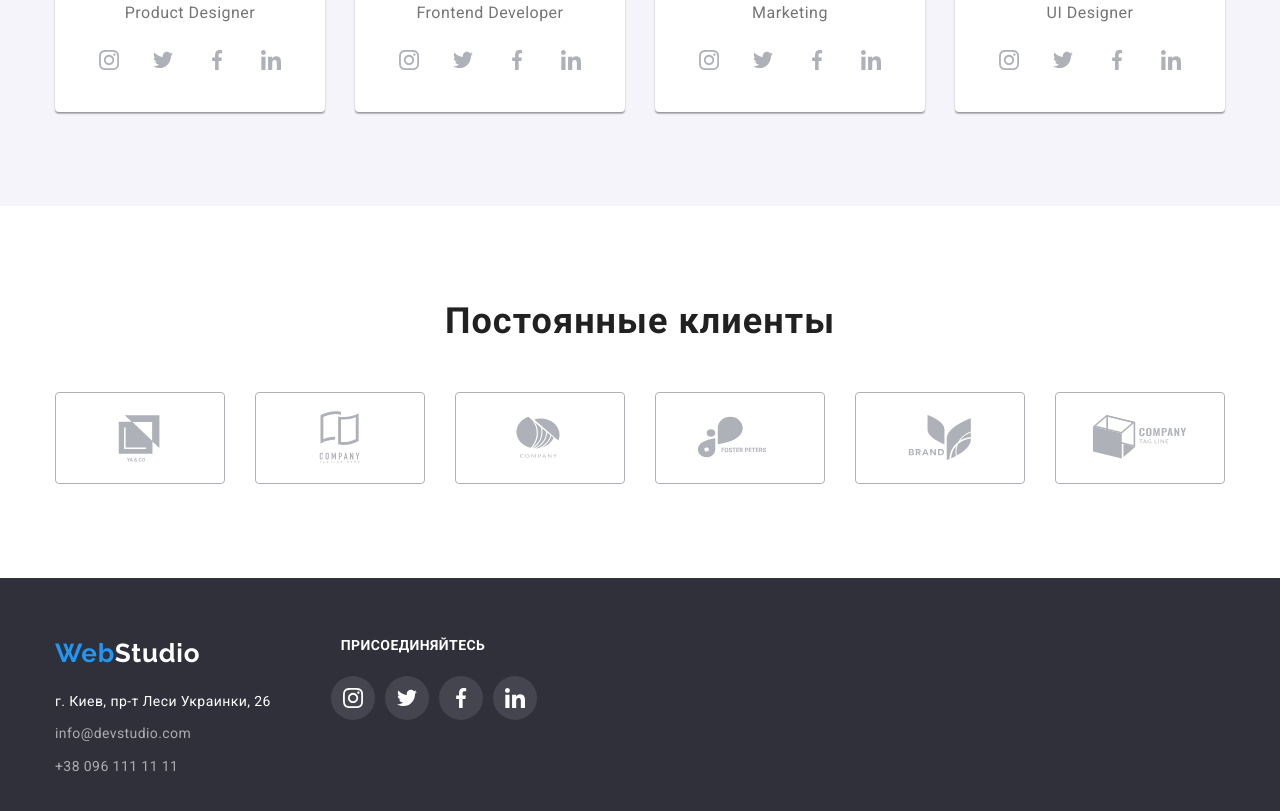
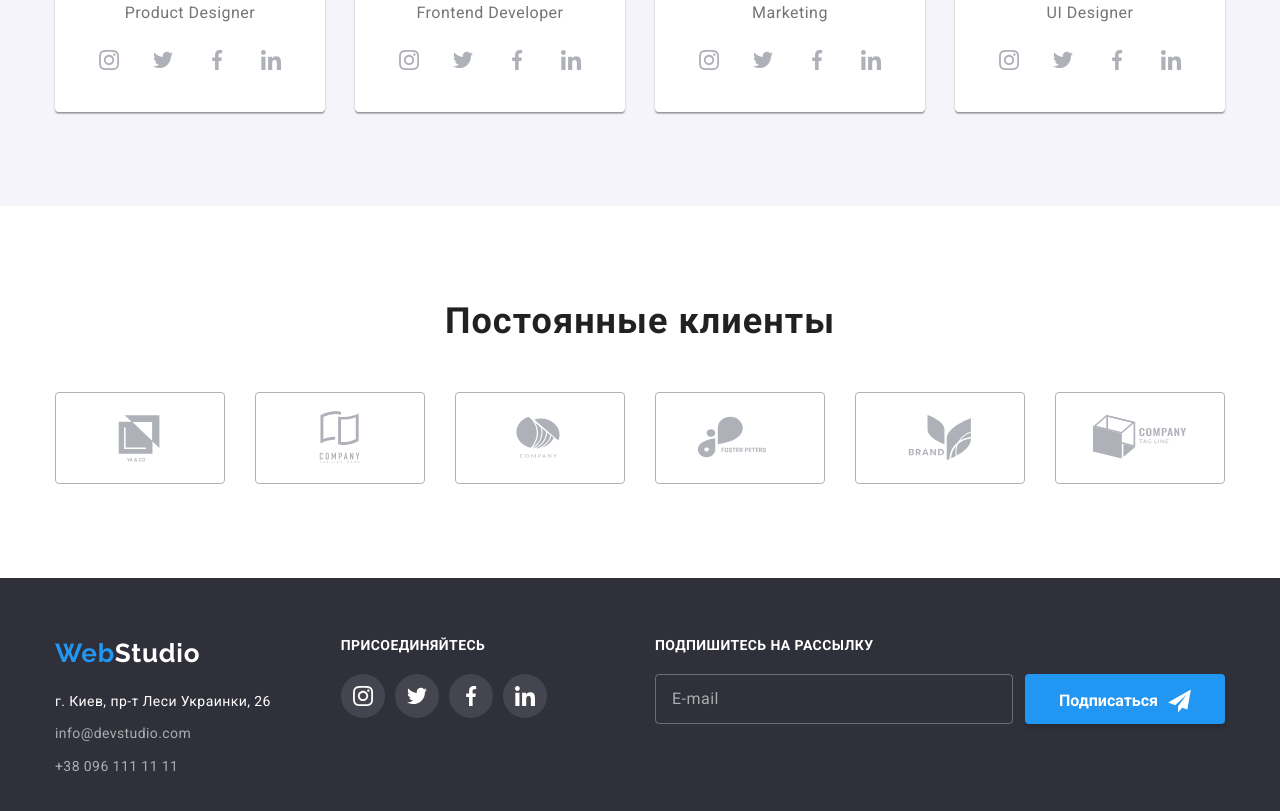
Before and after one commit to MariiaBulatnikova/goit-markup-hw-06, a plain HTML site: page index.html in a window 1280 px wide. Shown: the part 2099-2910 px from the top of the page. Drawn offline with nearby package versions, Linux system fonts and the light colour scheme.

Commit message:
footer form

```diff
--- a/css/styles.css
+++ b/css/styles.css
@@ -726,7 +726,6 @@ img {
 }
 
 .footer-action {
-  text-indent: 10px;
   font-style: normal;
   font-weight: bold;
   font-size: 14px;
@@ -735,7 +734,7 @@ img {
   text-transform: uppercase;
   color: var(--footer-text-color);
 
-  margin-bottom: 22px;
+  margin-bottom: 20px;
 }
 
 .footer-container {
@@ -745,7 +744,7 @@ img {
 }
 
 .footer-join-block {
-  margin-left: 60px;
+  margin-left: 70px;
 }
 
 .footer-sotial-list {
@@ -787,6 +786,53 @@ img {
 .footer-sotial-link:focus {
   background-color: var(--accent-color);
 }
+
+.subscribe {
+  margin-left: auto;
+}
+
+.subscribe-from {
+  display: flex;
+  justify-content: center;
+  align-items: center;
+}
+
+.online-input {
+  width: 358px;
+  height: 50px;
+  margin-right: 12px;
+  background-color: transparent;
+  border: 1px solid rgba(255, 255, 255, 0.3);
+  border-radius: 4px;
+  outline: none;
+
+  font-weight: 400;
+  font-size: 16px;
+  line-height: 1.25;
+  letter-spacing: 0.03em;
+  color: rgba(255, 255, 255, 0.6);
+  padding-left: 16px;
+}
+
+.online-input::placeholder {
+  font-weight: 400;
+  font-size: 16px;
+  line-height: 1.25;
+  letter-spacing: 0.03em;
+  color: rgba(255, 255, 255, 0.6);
+}
+
+.subscribe-btn-text {
+  display: flex;
+  justify-content: center;
+  align-items: center;
+}
+
+.send-btn-icon {
+  margin-left: 10px;
+}
+
+/*------------------- Modal window----------------- */
 
 .backdrop {
   width: 100vw;
--- a/index.html
+++ b/index.html
@@ -466,6 +466,21 @@
             </ul>
         </div>
 
+        <div class="subscribe">
+            <p class="footer-action">Подпишитесь на рассылку</p>
+            <form action="#" class="subscribe-from">
+                <input type="email"
+                class="online-input"
+                name="email"
+                placeholder="E-mail">
+     <button type="submit" class="main-btn subscribe-btn">
+         <span class="subscribe-btn-text">Подписаться
+        <svg class="send-btn-icon" width="24" height="24">
+            <use href="./images/icon.svg#icon-icon-send"> </use>
+        </svg> </span>
+     </button>
+     </form>
+        </div>
 
 
     </div>
@@ -484,7 +499,7 @@
 
     </div>
 
-<script src="./js/modal.js"></script>
+ <!-- <script src="./js/modal.js"></script>  -->
 
 </body>
 </html>
```
Also changed, not shown: portfolio.html (+12 -5 lines).
